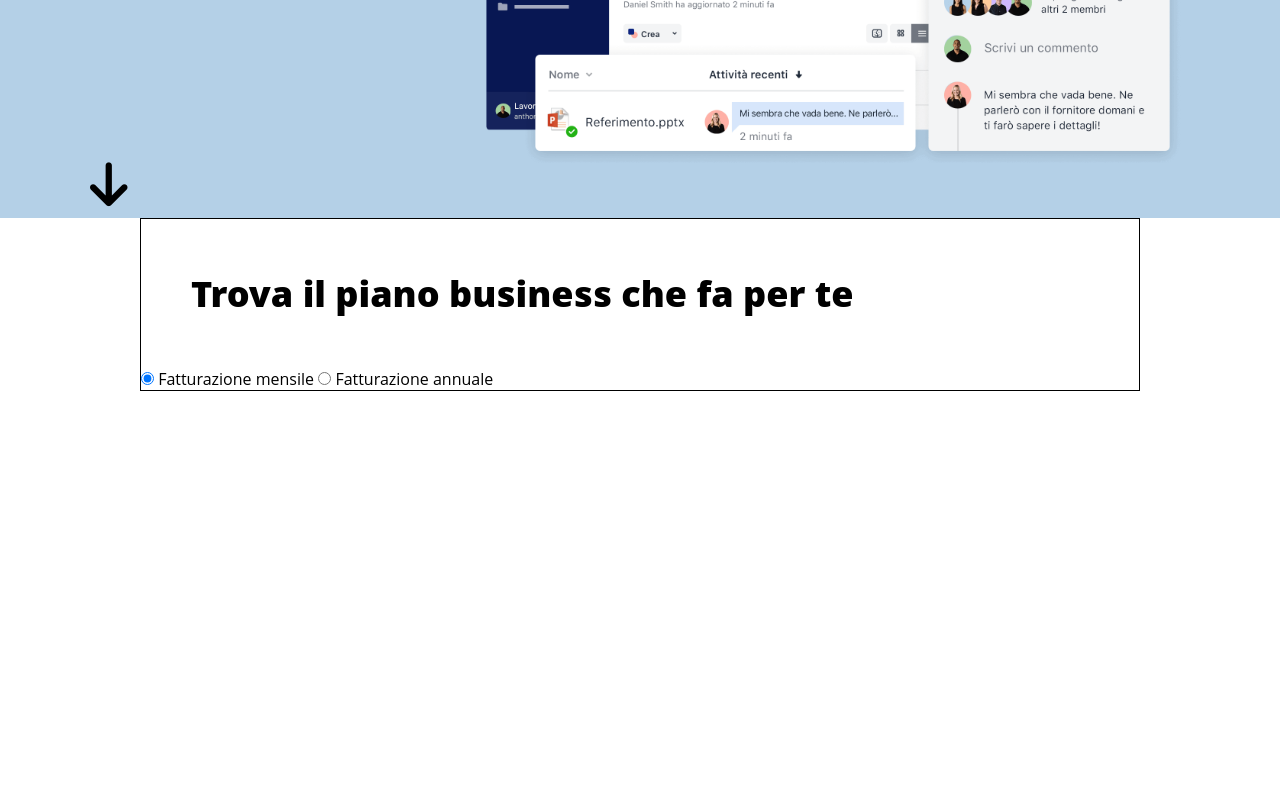
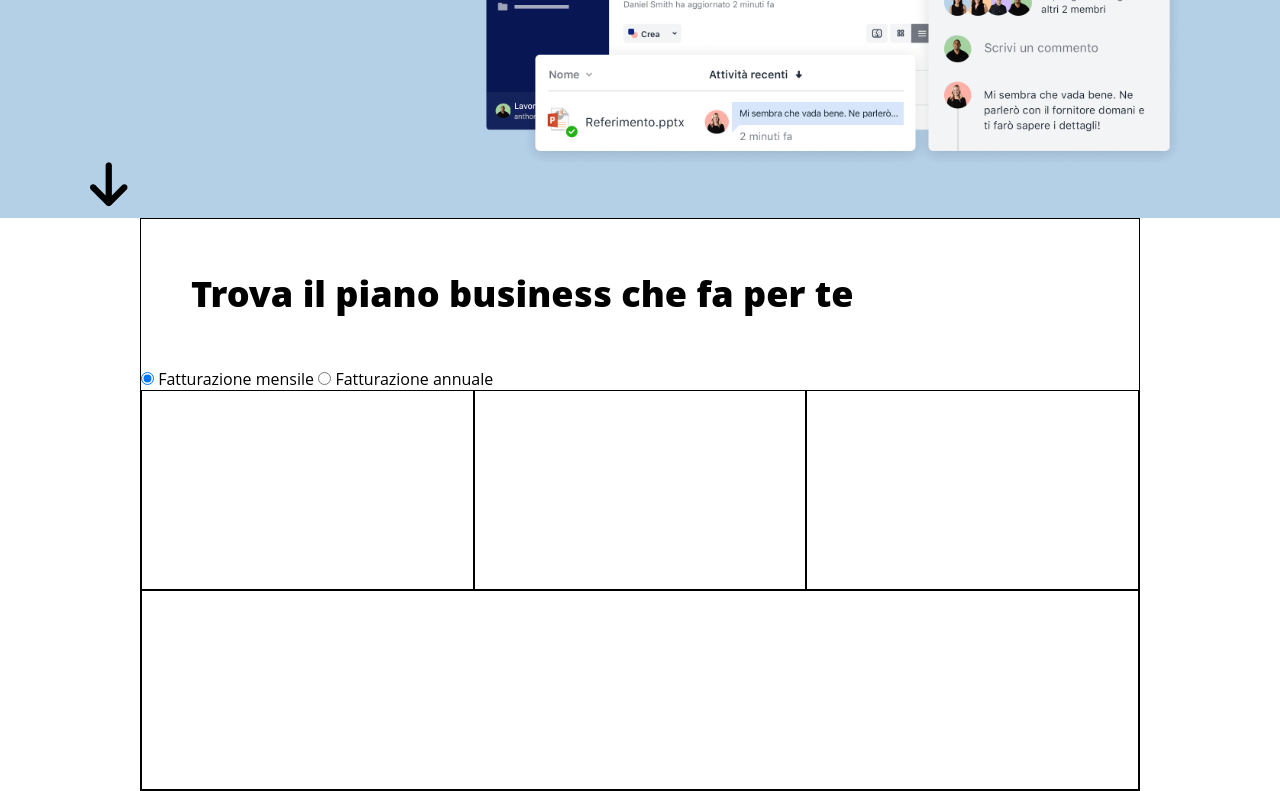
Before and after one commit to EmanueleVenditti95/htmlcss-dropbox, a plain HTML site: page index.html in a window 1280 px wide. Shown: the part 583-1374 px from the top of the page. Before the commit the page ends 974 px from the top, so only its background shows below. Drawn offline with Linux system fonts and the light colour scheme.

Commit message:
Add - flex structure card section

```diff
--- a/index.html
+++ b/index.html
@@ -50,11 +50,21 @@
 
 
         <section class="container-small debug">
-            <h2>Trova il piano business che fa per te</h2>
-            <input type="radio" name="fatturazione" value="Fatturazione mensile" checked/>
-            <span>Fatturazione mensile</span>
-            <input type="radio" name="fatturazione" value="Fatturazione annuale" />
-            <span>Fatturazione annuale</span>
+            <div>
+                <h2>Trova il piano business che fa per te</h2>
+                <input type="radio" name="fatturazione" value="Fatturazione mensile" checked/>
+                <span>Fatturazione mensile</span>
+                <input type="radio" name="fatturazione" value="Fatturazione annuale" />
+                <span>Fatturazione annuale</span>
+            </div>
+
+            <div class="row">
+                <div class="col-4 debug"></div>
+                <div class="col-4 debug"></div>
+                <div class="col-4 debug"></div>
+                <div class="col-12 debug"></div>
+
+            </div>
         </section>
     </main>
 
--- a/style.css
+++ b/style.css
@@ -24,6 +24,7 @@ img {
 
 .debug {
     border: 1px solid black;
+    min-height: 200px;
 }
 
 .container{
@@ -34,6 +35,7 @@ img {
 .row {
     display: flex;
     flex-direction: row;
+    flex-wrap: wrap;
 }
 
 header .row{
@@ -82,6 +84,11 @@ h1 {
     flex-basis: calc((100% /12)*8);
 }
 
+.col-12 {
+    flex-basis: 100%;
+
+}
+
 #arrow{
     font-size: 50px;
     position: absolute;
```
